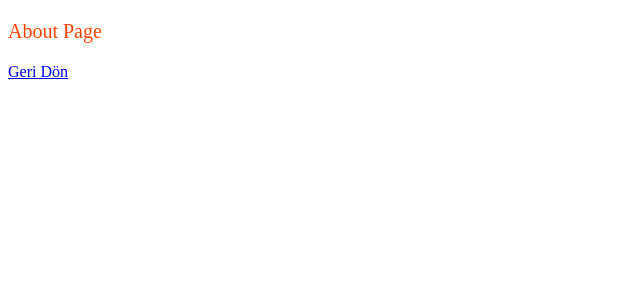
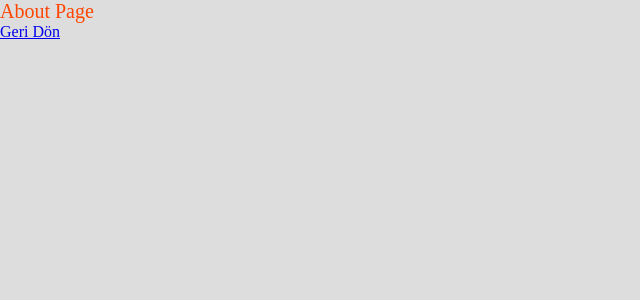
Before and after one commit to emredurmayaz/NextjsTry, a Next.js app in the folder nextjs-newproject/: page /about in a window 1280 px wide. Shown: the top 300 px of the page, without its empty margins (0-640 px from the left). Built offline with nearby package versions, Linux system fonts and the light colour scheme.

Commit message:
Global css imported to Project

```diff
--- /dev/null
+++ b/nextjs-newproject/pages/_app.js
@@ -0,0 +1,5 @@
+import '../public/styles/global.css'
+
+export default function App({ Component, pageProps }) {
+    return <Component {...pageProps} />;
+  }
--- a/nextjs-newproject/pages/about.js
+++ b/nextjs-newproject/pages/about.js
@@ -3,7 +3,7 @@ import Link from "next/link";
 
 function About() {
   return (
-    <div>
+    <>
       <Head>
         <title>Hakkında</title>
       </Head>
@@ -17,8 +17,7 @@ function About() {
           color: orangered;
         }
       `}</style>
-
-    </div>
+    </>
   );
 }
 
--- a/nextjs-newproject/pages/blog/index.js
+++ b/nextjs-newproject/pages/blog/index.js
@@ -1,5 +1,6 @@
 import Head from "next/head";
 import Link from "next/link";
+
 
 function Home() {
   return (
--- /dev/null
+++ b/nextjs-newproject/public/styles/global.css
@@ -0,0 +1,15 @@
+* {
+    padding: 0;
+    margin: 0;
+    list-style: none;
+    border: 0;
+    box-sizing: border-box;
+}
+
+html,body {
+    height: 100%;
+}
+
+body {
+    background: #ddd;
+}
```
Also changed, not shown: nextjs-newproject/pages/index.js (+13 -19 lines), nextjs-newproject/components/layout.js (deleted). Lines whose indentation alone changed are shown as unchanged.
